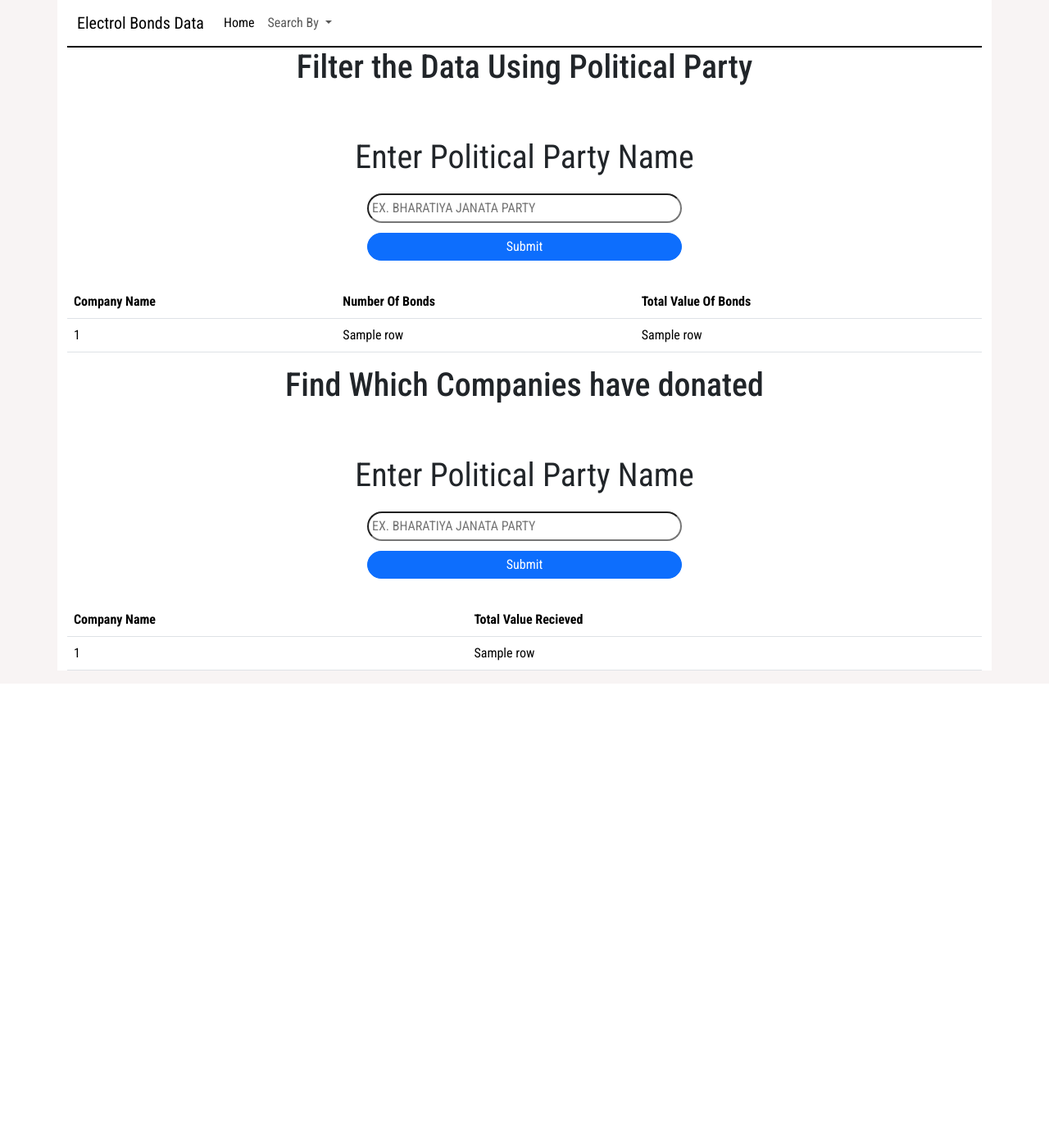
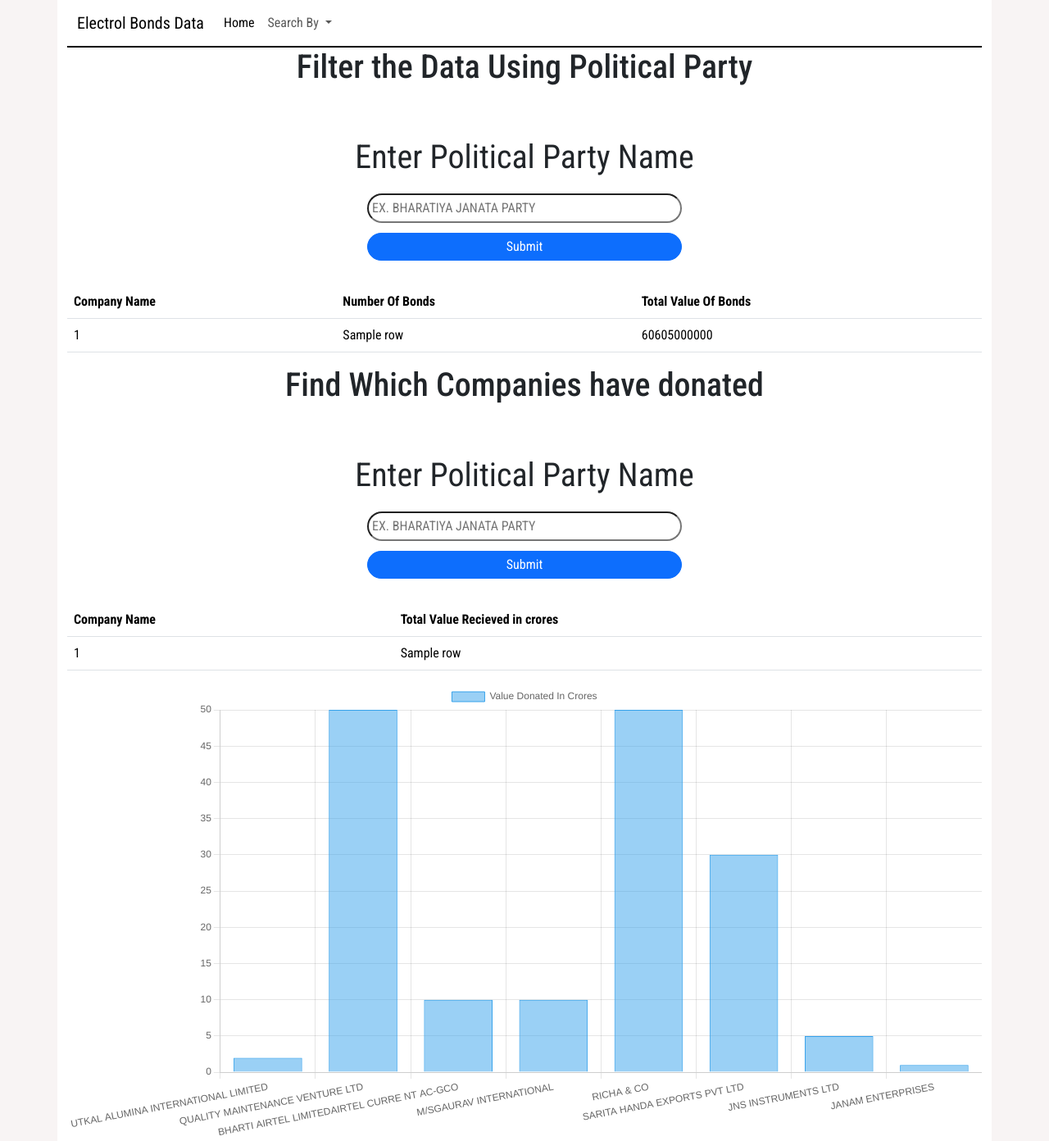
Before and after one commit to PrajasKulkarni/electrol-bonds, a Flask app: template templates/parties.html in a window 1280 px wide. Shown: the whole page at 82% size. Before the commit the page ends 818 px from the top, so only its background shows below. Run offline with Flask 3, Linux system fonts and the light colour scheme; the template is opened without the code that fills it: most values are stand-ins (such as "Sample title", 1, 10 or a date in 2020); some libraries are stand-ins or nearby versions.

Commit message:
Included Charts In Political Parties Donation

```diff
--- a/templates/parties.html
+++ b/templates/parties.html
@@ -24,7 +24,7 @@
               <tr>
                 <td>{{row[0]}}</td>
                 <td>{{row[1]}}</td>
-                <td>{{row[2]}}</td>
+                <td>60605000000</td>
               </tr>
             {% endfor %}
       {% endif %}
@@ -45,7 +45,7 @@
     <thead>
       <tr>
         <th scope="col">Company Name</th>
-        <th scope="col"> Total Value Recieved</th>
+        <th scope="col"> Total Value Recieved in crores</th>
         <!-- <th scope="col"> Total Value Of Bonds </th> -->
       </tr>
     </thead>
@@ -61,6 +61,34 @@
       {% endif %}
     </tbody>
   </table>
+  <div>
+    <canvas id="myChart"></canvas>
+  </div>
+
+  <script src="https://cdn.jsdelivr.net/npm/chart.js"></script>
+  <script>
+    const ctx = document.getElementById('myChart');
+
+    new Chart(ctx, {
+      type: 'bar',
+      data: {
+        labels: ["UTKAL ALUMINA INTERNATIONAL LIMITED" , "QUALITY MAINTENANCE VENTURE LTD" ,  "BHARTI AIRTEL LIMITEDAIRTEL CURRE NT AC-GCO" ,  "M/SGAURAV INTERNATIONAL",  "RICHA & CO",  "SARITA HANDA EXPORTS PVT LTD",  "JNS INSTRUMENTS LTD",  "JANAM ENTERPRISES"],
+        datasets: [{
+          label: 'Value Donated In Crores',
+          data: [2,50,10,10,50,30,5,1],
+          borderWidth: 1
+        }]
+      },
+      options: {
+        scales: {
+          y: {
+            beginAtZero: true
+          }
+        }
+      }
+    });
+  </script>
+
   <script>
     // Clear form data after page reload
     if (window.history.replaceState) {
```
